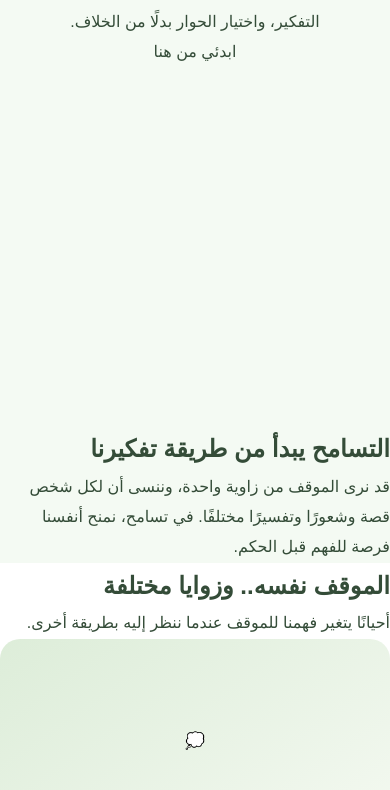
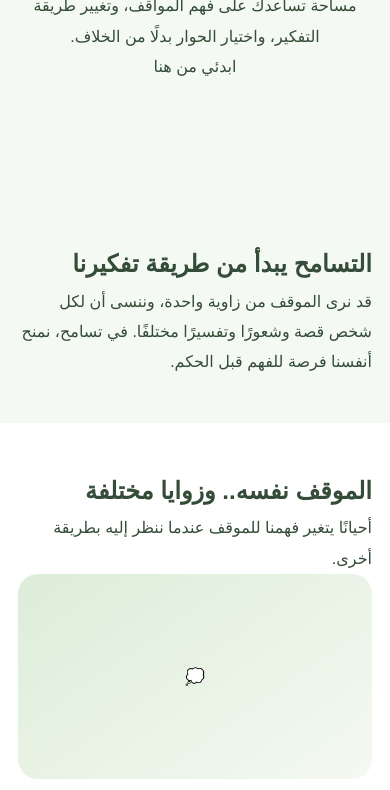
Before and after one commit to galmudhi-maker/--.., a plain HTML site: page index.html in a window 390 px wide. Shown: the part 323-1113 px from the top of the page. Drawn offline with Linux system fonts and the light colour scheme.

Commit message:
Update style.css

```diff
--- a/style.css
+++ b/style.css
@@ -902,3 +902,29 @@ footer small { color: var(--muted); font-size: 10px; }
 
   .quote-panel h2 { font-size: 20px; }
 }
+
+/* إصلاح المسافات الكبيرة بين أقسام الموقع */
+main > section {
+  min-height: auto !important;
+  height: auto !important;
+  margin: 0 !important;
+  padding: 65px 20px !important;
+}
+
+/* ضبط الواجهة الرئيسية */
+.hero {
+  min-height: 480px !important;
+  height: auto !important;
+  padding: 80px 20px !important;
+}
+
+/* ضبط المسافات في الجوال */
+@media (max-width: 600px) {
+  main > section {
+    padding: 45px 18px !important;
+  }
+
+  .hero {
+    min-height: 420px !important;
+  }
+}
```
